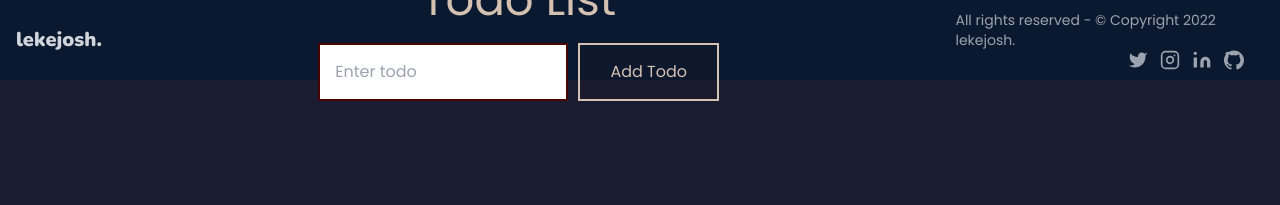
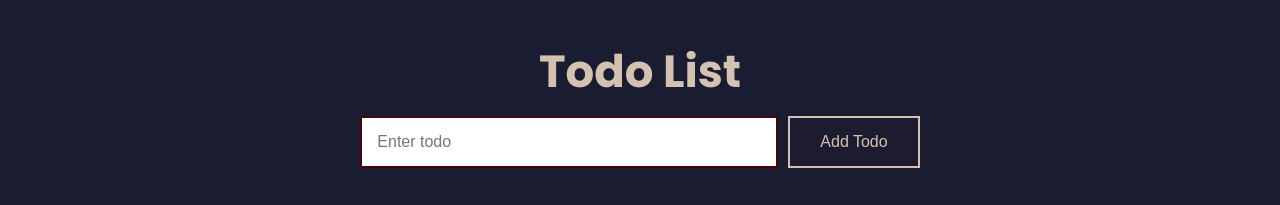
Before and after one commit to Lekejosh/Todo-list, a website: page index.html in a window 1280 px wide. Drawn offline with nearby package versions, Linux system fonts and the light colour scheme.

Commit message:
still working

```diff
--- a/index.html
+++ b/index.html
@@ -12,16 +12,15 @@
       integrity="sha384-AYmEC3Yw5cVb3ZcuHtOA93w35dYTsvhLPVnYs9eStHfGJvOvKxVfELGroGkvsg+p"
       crossorigin="anonymous"
     />
-    <script src="https://cdn.tailwindcss.com"></script>
   </head>
   <body>
-    <div class="fixed w-full h-[80px] flex justify-between items-center px-4 bg-[#0a192f] text-gray-300">
+    <!-- <div class="fixed w-full h-[80px] flex justify-between items-center px-4 bg-[#0a192f] text-gray-300">
       <div class="logo">
 
 
           lekejosh.
 
-      </div>
+      </div> -->
     <div class="container">
       <header>
         <h1>Todo List</h1>
@@ -34,7 +33,7 @@
         <ul class="todos"></ul>
       </div>
     </div>
-    <footer class="text-gray-300 body-font">
+    <!-- <footer class="text-gray-300 body-font">
       <div class="">
         <div class="bg-opacity-75">
           <div class="container mx-auto py-4 px-5 flex flex-wrap flex-col sm:flex-row">
@@ -126,7 +125,7 @@
           </div>
         </div>
       </div>
-    </footer>
+    </footer> -->
     <script src="./assets/js/index.js" type="text/javascript"></script>
   </body>
 </html>
--- /dev/null
+++ b/package.json
@@ -0,0 +1,5 @@
+{
+  "devDependencies": {
+    "tailwindcss": "^3.0.24"
+  }
+}
--- /dev/null
+++ b/tailwind.config.js
@@ -0,0 +1,7 @@
+module.exports = {
+  content: ["./src/**/*.{html,js}"],
+  theme: {
+    extend: {},
+  },
+  plugins: [],
+};
```
Also changed, not shown: 2 other files.
